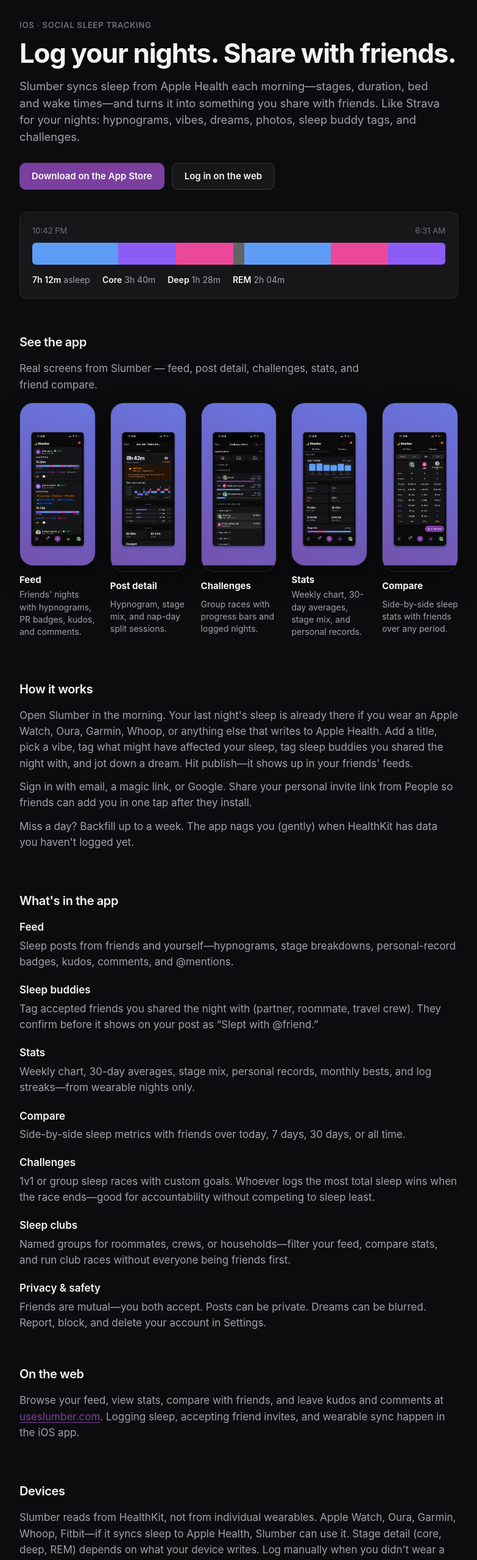
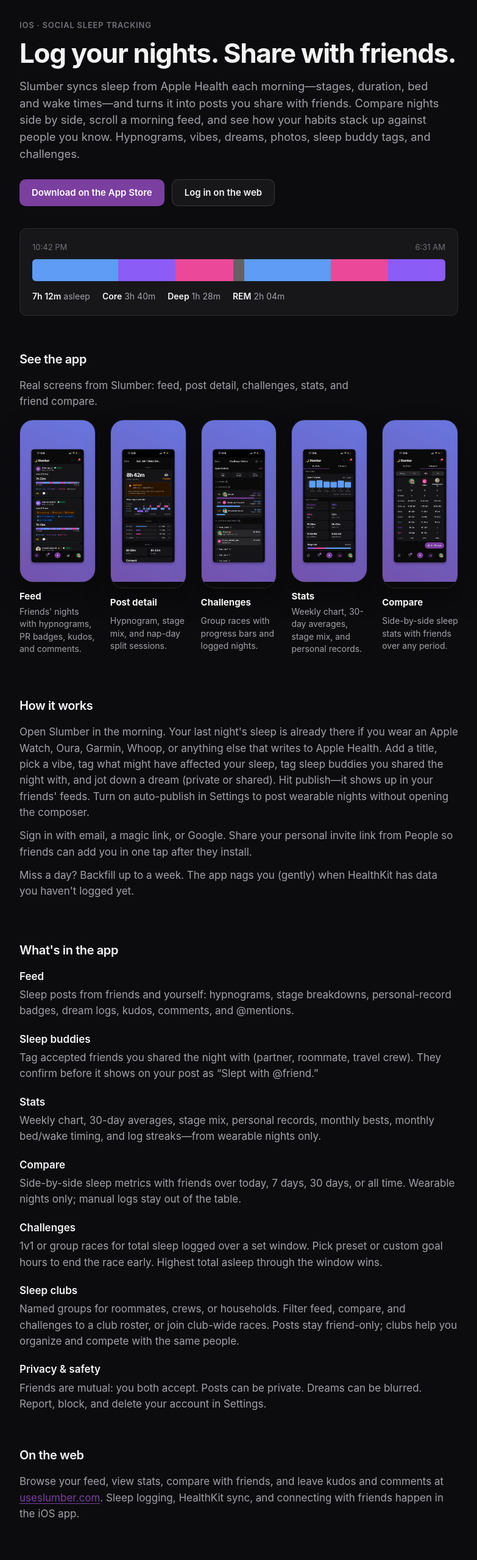
Before and after one commit to ryazlee/slumber-web, a React (Vite) app: page /home in a window 1280 px wide. Shown: the part 80-2638 px from the top of the page at 61% size, without its empty margins (248-1031 px from the left). Built offline with nearby package versions, Linux system fonts and the light colour scheme; no server answers.

Commit message:
clean up

```diff
--- a/src/components/HomeScreenshots.tsx
+++ b/src/components/HomeScreenshots.tsx
@@ -5,7 +5,7 @@ export default function HomeScreenshots() {
     <section className="section home-screenshots" aria-labelledby="home-screenshots-title">
       <h2 id="home-screenshots-title">See the app</h2>
       <p className="home-screenshots-lead">
-        Real screens from Slumber — feed, post detail, challenges, stats, and friend compare.
+        Real screens from Slumber: feed, post detail, challenges, stats, and friend compare.
       </p>
 
       <div className="home-screenshot-scroll" tabIndex={0}>
--- a/src/pages/Home.tsx
+++ b/src/pages/Home.tsx
@@ -11,8 +11,9 @@ export default function Home() {
           <h1>Log your nights. Share with friends.</h1>
           <p className="lead">
             Slumber syncs sleep from Apple Health each morning—stages, duration, bed and wake
-            times—and turns it into something you share with friends. Like Strava for your nights:
-            hypnograms, vibes, dreams, photos, sleep buddy tags, and challenges.
+            times—and turns it into posts you share with friends. Compare nights side by side,
+            scroll a morning feed, and see how your habits stack up against people you know.
+            Hypnograms, vibes, dreams, photos, sleep buddy tags, and challenges.
           </p>
 
           <div className="home-hero-actions">
@@ -60,8 +61,9 @@ export default function Home() {
             Open Slumber in the morning. Your last night&apos;s sleep is already there if you
             wear an Apple Watch, Oura, Garmin, Whoop, or anything else that writes to Apple Health.
             Add a title, pick a vibe, tag what might have affected your sleep, tag sleep buddies
-            you shared the night with, and jot down a dream. Hit publish—it shows up in your
-            friends&apos; feeds.
+            you shared the night with, and jot down a dream (private or shared). Hit publish—it
+            shows up in your friends&apos; feeds. Turn on auto-publish in Settings to post
+            wearable nights without opening the composer.
           </p>
           <p>
             Sign in with email, a magic link, or Google. Share your personal invite link from
@@ -78,8 +80,8 @@ export default function Home() {
           <ul className="feature-list">
             <li>
               <strong>Feed</strong>
-              Sleep posts from friends and yourself—hypnograms, stage breakdowns, personal-record
-              badges, kudos, comments, and @mentions.
+              Sleep posts from friends and yourself: hypnograms, stage breakdowns, personal-record
+              badges, dream logs, kudos, comments, and @mentions.
             </li>
             <li>
               <strong>Sleep buddies</strong>
@@ -88,26 +90,28 @@ export default function Home() {
             </li>
             <li>
               <strong>Stats</strong>
-              Weekly chart, 30-day averages, stage mix, personal records, monthly bests, and log
-              streaks—from wearable nights only.
+              Weekly chart, 30-day averages, stage mix, personal records, monthly bests, monthly
+              bed/wake timing, and log streaks—from wearable nights only.
             </li>
             <li>
               <strong>Compare</strong>
               Side-by-side sleep metrics with friends over today, 7 days, 30 days, or all time.
+              Wearable nights only; manual logs stay out of the table.
             </li>
             <li>
               <strong>Challenges</strong>
-              1v1 or group sleep races with custom goals. Whoever logs the most total sleep wins
-              when the race ends—good for accountability without competing to sleep least.
+              1v1 or group races for total sleep logged over a set window. Pick preset or custom
+              goal hours to end the race early. Highest total asleep through the window wins.
             </li>
             <li>
               <strong>Sleep clubs</strong>
-              Named groups for roommates, crews, or households—filter your feed, compare stats,
-              and run club races without everyone being friends first.
+              Named groups for roommates, crews, or households. Filter feed, compare, and
+              challenges to a club roster, or join club-wide races. Posts stay friend-only;
+              clubs help you organize and compete with the same people.
             </li>
             <li>
               <strong>Privacy &amp; safety</strong>
-              Friends are mutual—you both accept. Posts can be private. Dreams can be blurred.
+              Friends are mutual: you both accept. Posts can be private. Dreams can be blurred.
               Report, block, and delete your account in Settings.
             </li>
           </ul>
@@ -117,8 +121,8 @@ export default function Home() {
           <h2>On the web</h2>
           <p>
             Browse your feed, view stats, compare with friends, and leave kudos and comments at{' '}
-            <Link to="/">useslumber.com</Link>. Logging sleep, accepting friend invites, and
-            wearable sync happen in the iOS app.
+            <Link to="/">useslumber.com</Link>. Sleep logging, HealthKit sync, and connecting with
+            friends happen in the iOS app.
           </p>
         </section>
 
@@ -127,13 +131,17 @@ export default function Home() {
           <p>
             Slumber reads from HealthKit, not from individual wearables. Apple Watch, Oura,
             Garmin, Whoop, Fitbit—if it syncs sleep to Apple Health, Slumber can use it.
-            Stage detail (core, deep, REM) depends on what your device writes. Log manually when
-            you didn&apos;t wear a tracker.
+            Stage detail (core, deep, REM) depends on what your device writes.
+          </p>
+          <p>
+            No wearable? Log a night manually with notes, dreams, and how you felt. Manual posts
+            show in the feed but do not count toward stats, compare, challenges, or personal
+            records. If device data arrives later, Slumber can merge it into the post.
           </p>
         </section>
 
         <p className="platform-note">
-          <strong>Available on the App Store</strong> for iPhone (iOS 15.1+). Free account—Slumber
+          <strong>Available on the App Store</strong> for iPhone (iOS 15.1+). Free account. Slumber
           does not write to Apple Health. Android Health Connect is on the roadmap.
         </p>
       </div>
```
